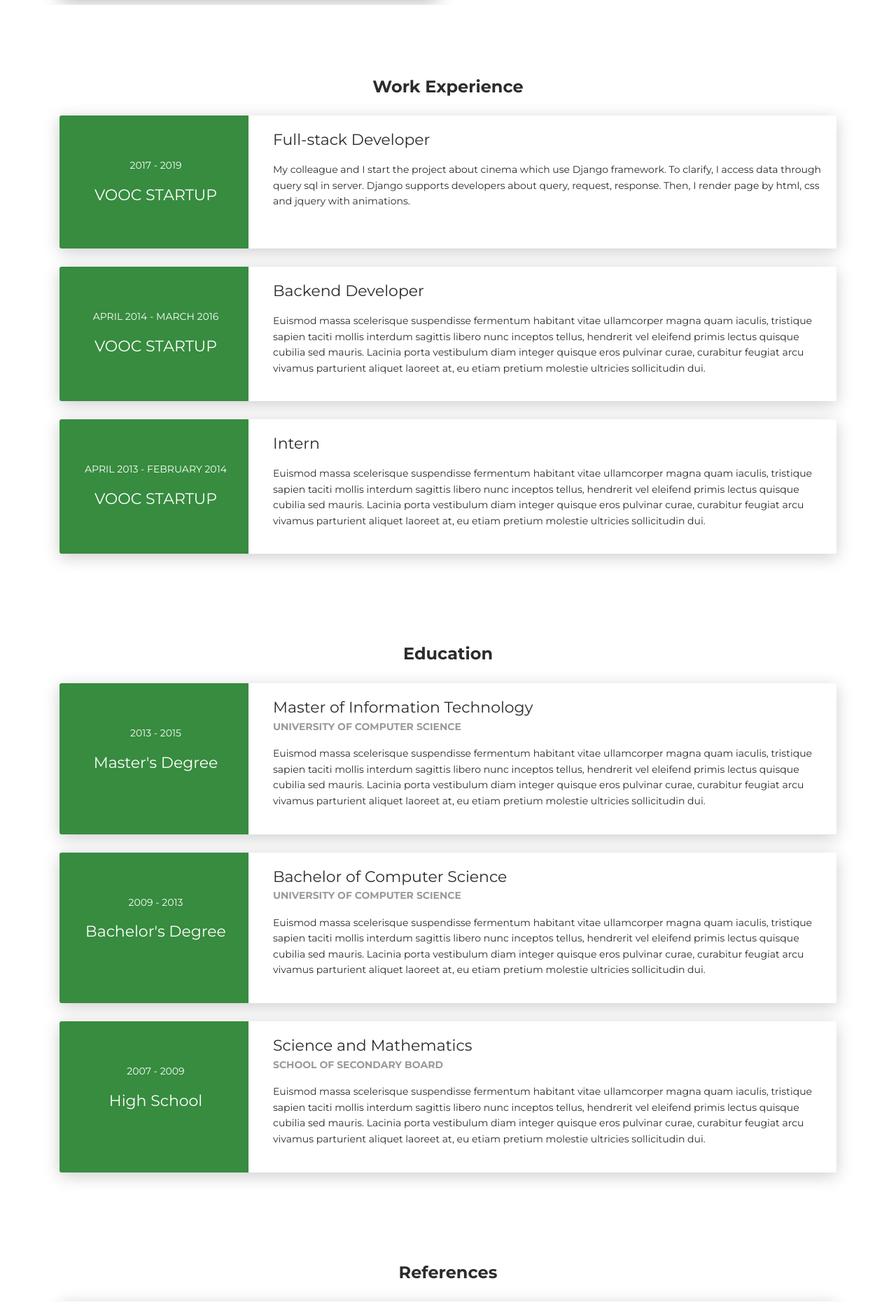
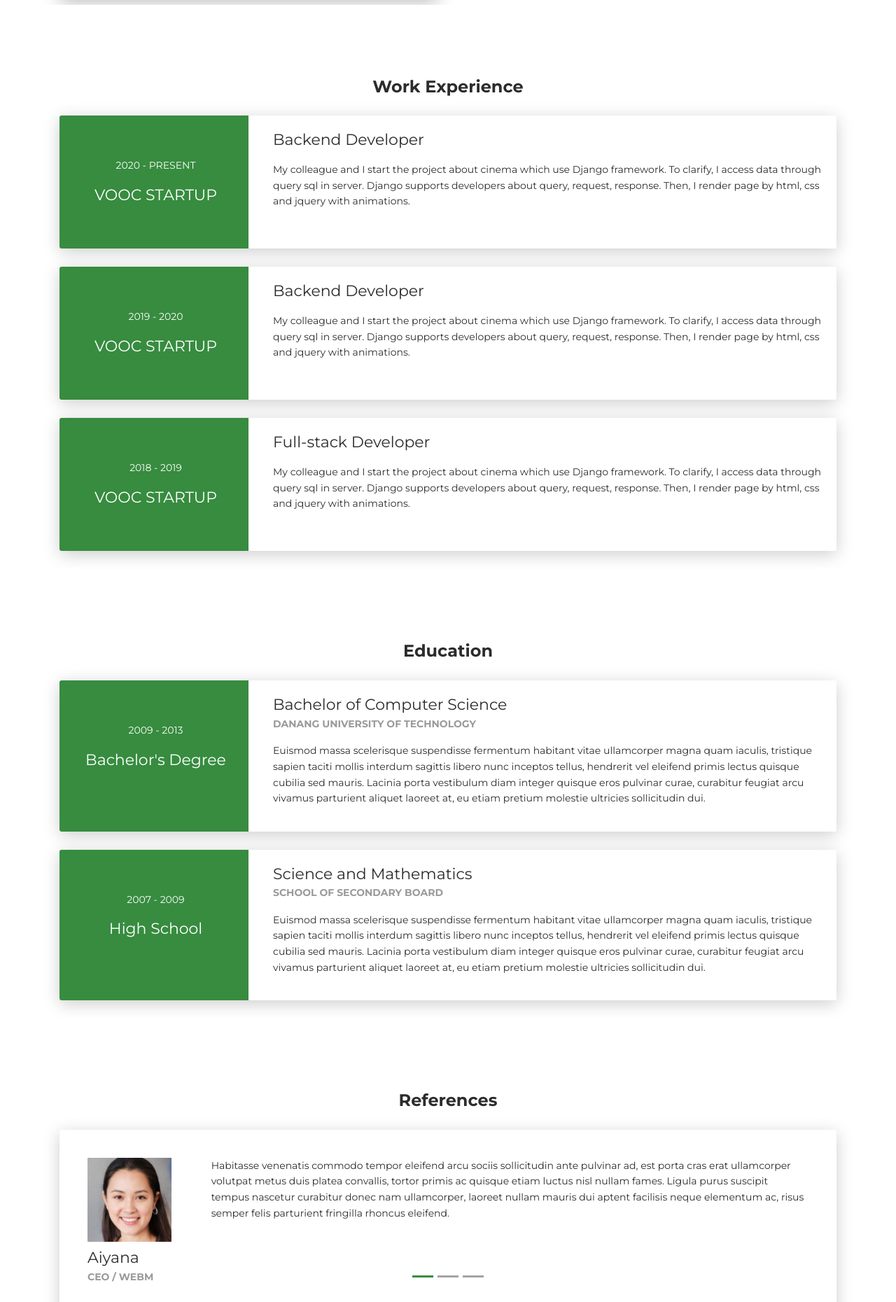
Before and after one commit to huyhoang1996vn/stevedev, a Django app: page / in a window 1280 px wide. Shown: the part 2332-4192 px from the top of the page at 70% size. Run offline with Django 3.2, Linux system fonts and the light colour scheme; some libraries are stand-ins or nearby versions.

Commit message:
Fix footer

```diff
--- a/config/local.py
+++ b/config/local.py
@@ -5,12 +5,12 @@ print ('>>>>>>>>> DEPLOY IN LOCAL')
 
 DATABASES = {
     'default': {
-        'NAME': 'helio2',
+        'NAME': 'django3',
         'ENGINE': 'django.db.backends.postgresql_psycopg2',
         'USER': 'postgres',
         'PASSWORD': 'postgres',
         'HOST': 'localhost',
-        'PORT': 5433
+        'PORT': 5432
     }
 }
 
--- a/templates/index.html
+++ b/templates/index.html
@@ -302,13 +302,13 @@
       <div class="row">
         <div class="col-md-3 bg-primary" data-aos="fade-right" data-aos-offset="50" data-aos-duration="500">
           <div class="card-body cc-experience-header">
-            <p>2017 - 2019</p>
+            <p>2020 - Present</p>
             <div class="h5">VOOC Startup</div>
           </div>
         </div>
         <div class="col-md-9" data-aos="fade-left" data-aos-offset="50" data-aos-duration="500">
           <div class="card-body">
-            <div class="h5">Full-stack Developer</div>
+            <div class="h5">Backend Developer</div>
             <p>My colleague and I start the project about cinema which use Django framework. To clarify, I access data through query sql in server. Django supports developers about query, request, response. Then, I render page by html, css and jquery with animations.</p>
           </div>
         </div>
@@ -318,14 +318,14 @@
       <div class="row">
         <div class="col-md-3 bg-primary" data-aos="fade-right" data-aos-offset="50" data-aos-duration="500">
           <div class="card-body cc-experience-header">
-            <p>April 2014 - March 2016</p>
+            <p>2019 - 2020</p>
             <div class="h5">VOOC Startup</div>
           </div>
         </div>
         <div class="col-md-9" data-aos="fade-left" data-aos-offset="50" data-aos-duration="500">
           <div class="card-body">
             <div class="h5">Backend Developer</div>
-            <p>Euismod massa scelerisque suspendisse fermentum habitant vitae ullamcorper magna quam iaculis, tristique sapien taciti mollis interdum sagittis libero nunc inceptos tellus, hendrerit vel eleifend primis lectus quisque cubilia sed mauris. Lacinia porta vestibulum diam integer quisque eros pulvinar curae, curabitur feugiat arcu vivamus parturient aliquet laoreet at, eu etiam pretium molestie ultricies sollicitudin dui.</p>
+            <p>My colleague and I start the project about cinema which use Django framework. To clarify, I access data through query sql in server. Django supports developers about query, request, response. Then, I render page by html, css and jquery with animations.</p>
           </div>
         </div>
       </div>
@@ -334,15 +334,14 @@
       <div class="row">
         <div class="col-md-3 bg-primary" data-aos="fade-right" data-aos-offset="50" data-aos-duration="500">
           <div class="card-body cc-experience-header">
-            <p>April 2013 - February 2014</p>
+            <p>2018 - 2019</p>
             <div class="h5">VOOC Startup</div>
           </div>
         </div>
         <div class="col-md-9" data-aos="fade-left" data-aos-offset="50" data-aos-duration="500">
           <div class="card-body">
-            <div class="h5">Intern</div>
-            <p>Euismod massa scelerisque suspendisse fermentum habitant vitae ullamcorper magna quam iaculis, tristique sapien taciti mollis interdum sagittis libero nunc inceptos tellus, hendrerit vel eleifend primis lectus quisque cubilia sed mauris. Lacinia porta vestibulum diam integer quisque eros pulvinar curae, curabitur feugiat arcu vivamus parturient aliquet laoreet at, eu etiam pretium molestie ultricies sollicitudin dui.</p>
-          </div>
+            <div class="h5">Full-stack Developer</div>
+            <p>My colleague and I start the project about cinema which use Django framework. To clarify, I access data through query sql in server. Django supports developers about query, request, response. Then, I render page by html, css and jquery with animations.</p>
         </div>
       </div>
     </div>
@@ -351,7 +350,7 @@
 <div class="section">
   <div class="container cc-education">
     <div class="h4 text-center mb-4 title">Education</div>
-    <div class="card">
+<!--     <div class="card">
       <div class="row">
         <div class="col-md-3 bg-primary" data-aos="fade-right" data-aos-offset="50" data-aos-duration="500">
           <div class="card-body cc-education-header">
@@ -367,7 +366,7 @@
           </div>
         </div>
       </div>
-    </div>
+    </div> -->
     <div class="card">
       <div class="row">
         <div class="col-md-3 bg-primary" data-aos="fade-right" data-aos-offset="50" data-aos-duration="500">
@@ -379,7 +378,7 @@
         <div class="col-md-9" data-aos="fade-left" data-aos-offset="50" data-aos-duration="500">
           <div class="card-body">
             <div class="h5">Bachelor of Computer Science</div>
-            <p class="category">University of Computer Science</p>
+            <p class="category">DaNang University of Technology</p>
             <p>Euismod massa scelerisque suspendisse fermentum habitant vitae ullamcorper magna quam iaculis, tristique sapien taciti mollis interdum sagittis libero nunc inceptos tellus, hendrerit vel eleifend primis lectus quisque cubilia sed mauris. Lacinia porta vestibulum diam integer quisque eros pulvinar curae, curabitur feugiat arcu vivamus parturient aliquet laoreet at, eu etiam pretium molestie ultricies sollicitudin dui.</p>
           </div>
         </div>
@@ -437,7 +436,7 @@
               </div>
             </div>
           </div>
-          <div class="carousel-item">
+          <!-- <div class="carousel-item">
             <div class="row">
               <div class="col-lg-2 col-md-3 cc-reference-header"><img src="{{ STATIC_URL }}images/reference-image-3.jpg" alt="Image"/>
                 <div class="h5 pt-2">Alexander</div>
@@ -447,14 +446,14 @@
                 <p> Habitasse venenatis commodo tempor eleifend arcu sociis sollicitudin ante pulvinar ad, est porta cras erat ullamcorper volutpat metus duis platea convallis, tortor primis ac quisque etiam luctus nisl nullam fames. Ligula purus suscipit tempus nascetur curabitur donec nam ullamcorper, laoreet nullam mauris dui aptent facilisis neque elementum ac, risus semper felis parturient fringilla rhoncus eleifend.</p>
               </div>
             </div>
-          </div>
+          </div> -->
         </div>
       </div>
     </div>
   </div>
 </div>
 <div class="section" id="contact">
-  <div class="cc-contact-information" style="background-image: url('{{ STATIC_URL }}images/staticmap.png')">
+  <div class="cc-contact-information" style="background-image: url('{{ STATIC_URL }}images/map.png')">
     <div class="container">
       <div class="cc-contact">
         <div class="row">
@@ -505,11 +504,11 @@
                 <div class="col-md-6">
                   <div class="card-body">
                     <p class="mb-0"><strong>Address </strong></p>
-                    <p class="pb-2">140, City Center, New York, U.S.A</p>
+                    <p class="pb-2">Da Nang City, Viet Nam</p>
                     <p class="mb-0"><strong>Phone</strong></p>
-                    <p class="pb-2">+1718-111-0011</p>
+                    <p class="pb-2">+84 935 682 466</p>
                     <p class="mb-0"><strong>Email</strong></p>
-                    <p>anthony@company.com</p>
+                    <p>stevenguyen1996vn@gmail.com</p>
                   </div>
                 </div>
               </div>
@@ -523,7 +522,7 @@
     </div>
     <footer class="footer">
       <div class="container text-center"><a class="cc-facebook btn btn-link" href="#"><i class="fa fa-facebook fa-2x " aria-hidden="true"></i></a><a class="cc-twitter btn btn-link " href="#"><i class="fa fa-twitter fa-2x " aria-hidden="true"></i></a><a class="cc-google-plus btn btn-link" href="#"><i class="fa fa-google-plus fa-2x" aria-hidden="true"></i></a><a class="cc-instagram btn btn-link" href="#"><i class="fa fa-instagram fa-2x " aria-hidden="true"></i></a></div>
-      <div class="h4 title text-center">Anthony Barnett</div>
+      <div class="h4 title text-center">Steve Nguyen</div>
       <div class="text-center text-muted">
         <p>&copy; Creative CV. All rights reserved.<br>Design - <a class="credit" href="https://templateflip.com" target="_blank">TemplateFlip</a></p>
       </div>
```
Also changed, not shown: static/images/map.png (added), 1 other file.
